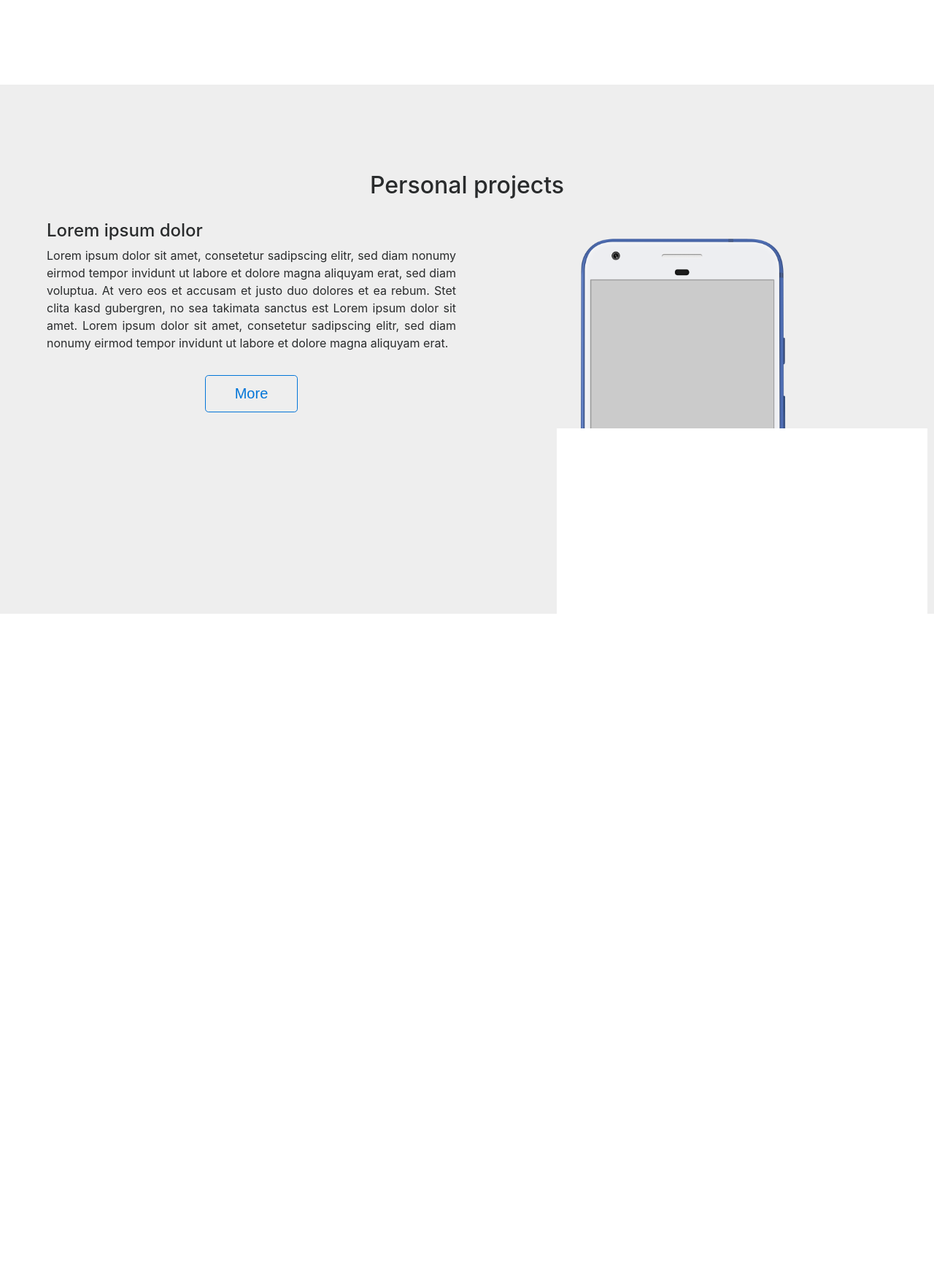
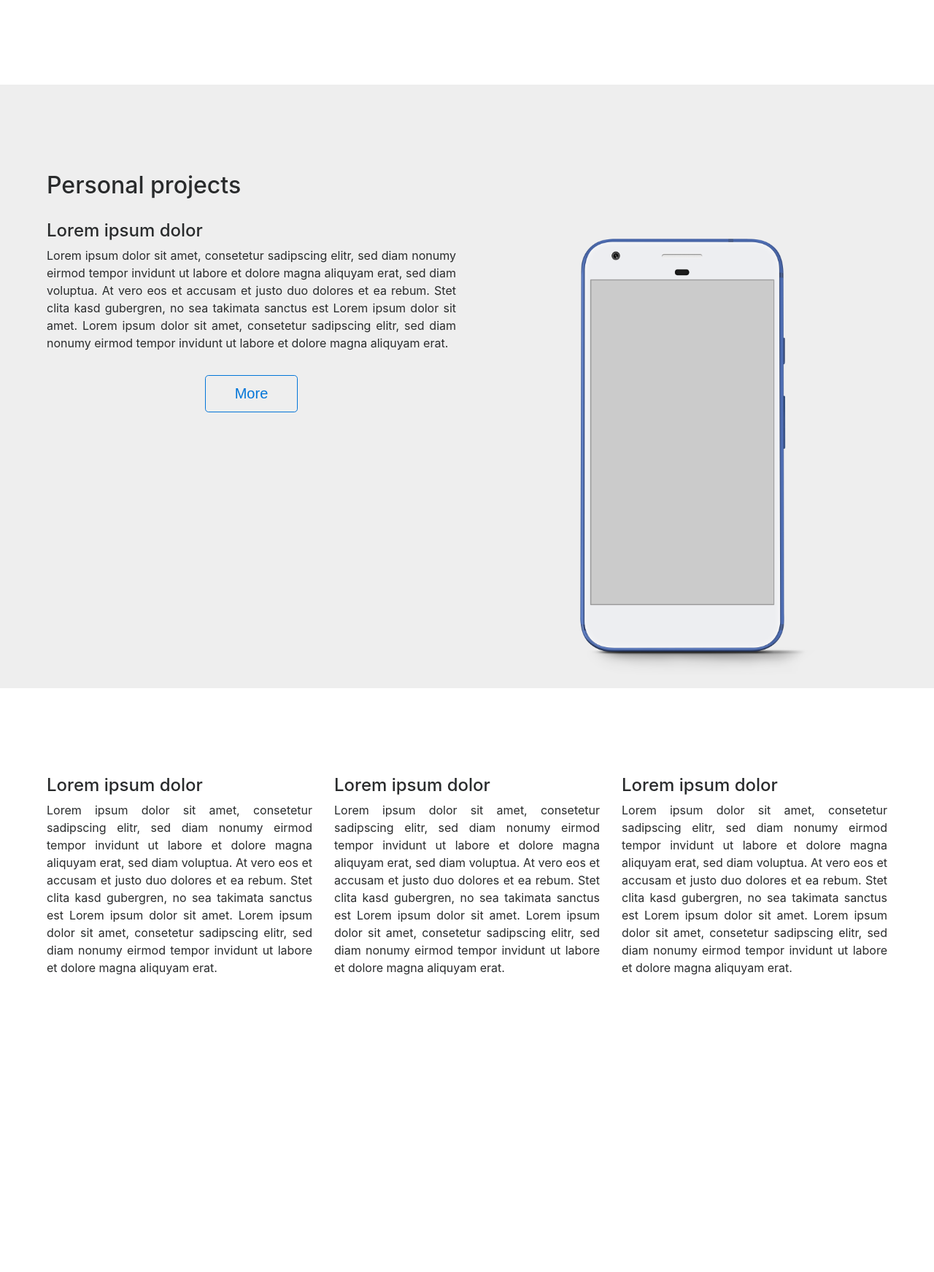
Before and after one commit to jgawrylkowicz/jgawrylkowicz.github.io, a PHP site: page / in a window 1280 px wide. Shown: the part 684-2427 px from the top of the page at 73% size. Run offline with PHP 8.4, Linux system fonts and the light colour scheme.

Commit message:
update todos

```diff
--- a/css/index.css
+++ b/css/index.css
@@ -26,9 +26,9 @@ html {
     and also extends the section if the content requires it. */
     height: auto;
     min-height: 100vh;
-    text-align: center;
     font-size: 1em;
     padding-top: 15vh !important;
+    text-align: justify;
 }
 
 h1{
--- a/index.html
+++ b/index.html
@@ -12,7 +12,6 @@
   <link href="css/bootstrap.min.css" rel="stylesheet">
   <link href="css/index.css" rel="stylesheet">
 
-  <!--TODO delete as much javascript as possible. Use css instead if possible. E.g. navbar logo -->
 
 </head>
 
@@ -29,7 +28,6 @@
       <span class="navbar-toggler-icon"></span>
     </button>
 
-    <!-- TODO JG not showing in md up --->
 
     <a id="navbar-brand" class="navbar-brand"> JG </a>
 
@@ -64,7 +62,6 @@
       <div class="col-xl-12 col-lg-12 col-md-12 col-sm-12 col-12">
         <div class="row justify-content-around">
           <div class="col-xl-12 col-lg-12 col-md-12 col-sm-12 col-12">
-            <div style="text-align: justify;">
             <div class="jumbotron">
 
               <h1>Hello, world! </h1>
@@ -77,11 +74,9 @@
               </p>
             </div>
           </div>
-          </div>
 
 
           <div class="col-xl-5 col-lg-5 col-md-12 col-sm-12 col-12">
-            <div style="text-align: justify;">
             <h3>Lorem ipsum dolor</h3>
             <p>
               Lorem ipsum dolor sit amet, consetetur sadipscing elitr, sed diam nonumy eirmod tempor
@@ -92,10 +87,8 @@
 
             </p>
           </div>
-          </div>
 
           <div class="col-xl-5 col-lg-5 col-md-12 col-sm-12 col-12">
-            <div style="text-align: justify;">
             <h3>Lorem ipsum dolor</h3>
             <p>
               Lorem ipsum dolor sit amet, consetetur sadipscing elitr, sed diam nonumy eirmod tempor
@@ -110,7 +103,6 @@
       </div>
     </div>
   </div>
-  </div>
 
   <div id="projects" class="container-fluid section projects-section">
     <h2>Personal projects</h2>
@@ -119,7 +111,6 @@
       <div class="col-xl-12 col-lg-12 col-md-12 col-sm-12 col-12">
         <div class="row">
           <div class="col-xl-6 col-lg-6 col-md-12 col-sm-12 col-12">
-            <div style="text-align: justify;">
 
             <h3>Lorem ipsum dolor</h3>
             <p>
@@ -132,7 +123,6 @@
             </p>
             <div class="button-wrapper">
               <button type="button" class="btn btn-outline-primary btn-lg">More</button>
-              </div>
             </div>
           </div>
 
@@ -154,7 +144,6 @@
       <div class="col-xl-12 col-lg-12 col-md-12 col-sm-12 col-12">
         <div class="row">
           <div class="col-xl-4 col-lg-4 col-md-12 col-sm-12 col-12">
-            <div style="text-align: justify;">
             <h3>Lorem ipsum dolor</h3>
             <p>
               Lorem ipsum dolor sit amet, consetetur sadipscing elitr, sed diam nonumy eirmod tempor
@@ -165,10 +154,8 @@
 
             </p>
           </div>
-          </div>
 
           <div class="col-xl-4 col-lg-4 col-md-12 col-sm-12 col-12">
-            <div style="text-align: justify;">
             <h3>Lorem ipsum dolor</h3>
             <p>
               Lorem ipsum dolor sit amet, consetetur sadipscing elitr, sed diam nonumy eirmod tempor
@@ -179,10 +166,8 @@
 
             </p>
           </div>
-          </div>
 
           <div class="col-xl-4 col-lg-4 col-md-12 col-sm-12 col-12">
-            <div style="text-align: justify;">
             <h3>Lorem ipsum dolor</h3>
             <p>
               Lorem ipsum dolor sit amet, consetetur sadipscing elitr, sed diam nonumy eirmod tempor
@@ -198,7 +183,6 @@
     </div>
   </div>
 </div>
-</div>
 
 <script src="js/jquery-3.2.1.js"></script>
 <script src="js/userAgent.js"></script>
--- a/js/userAgent.js
+++ b/js/userAgent.js
@@ -11,11 +11,11 @@
  */
 function resizeSection() {
 
-    if (navigator.userAgent.match(/(iPad|iPhone|iPod)/i)) {
+    if (navigator.userAgent.match(/(android|iPhone|iPod)/i)) {
        document.body.style.fontSize = '4vw';
     }
-    else if (navigator.userAgent.match(/android/i)){
-        document.body.style.fontSize = '4vw';
+    else if (navigator.userAgent.match(/iPad/i)){
+        document.body.style.fontSize = '2vw';
     }
 
 }
```
Lines whose indentation alone changed are shown as unchanged.
